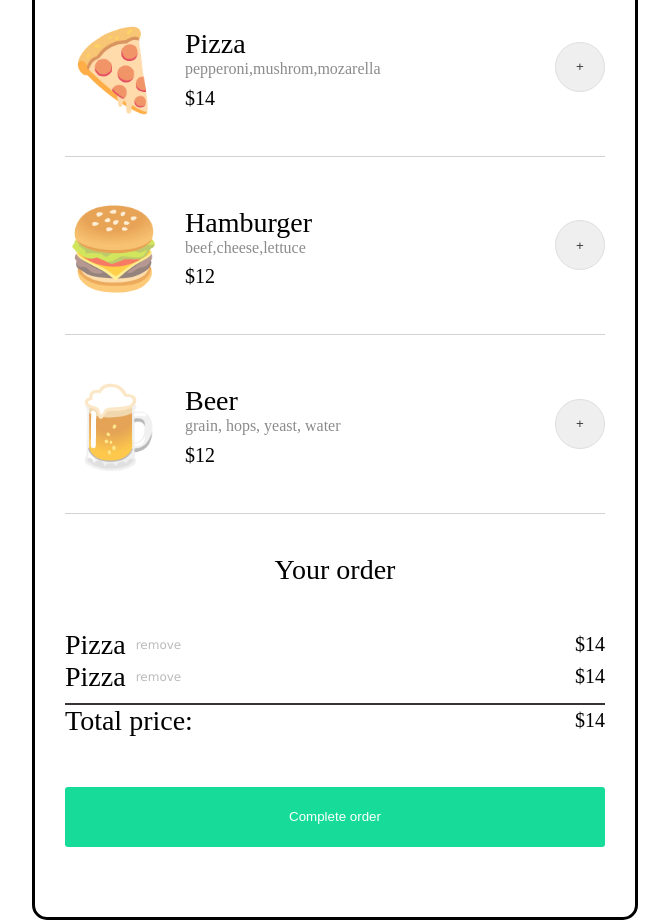
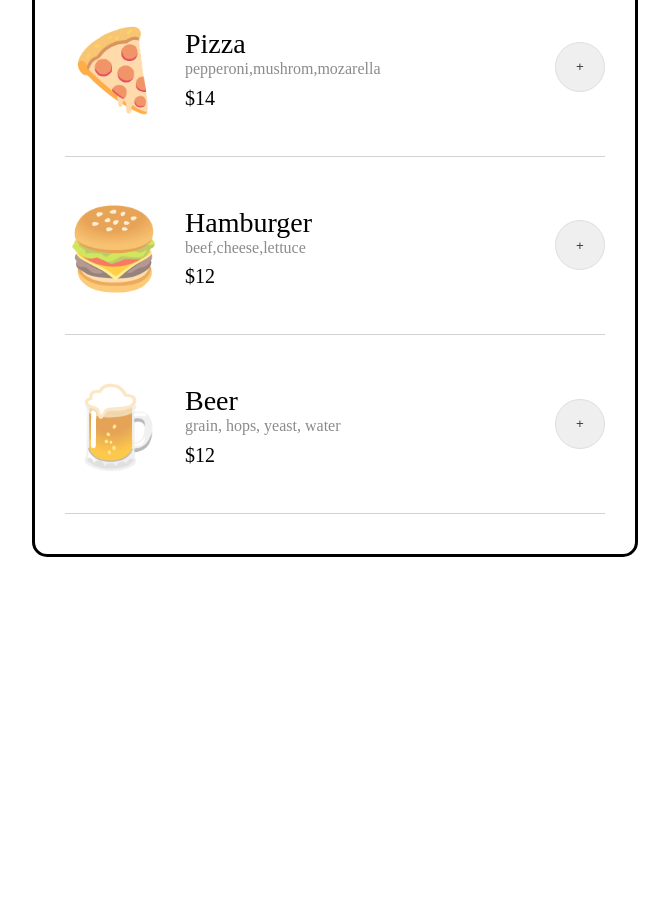
Before and after one commit to Southboy12/Restaurant-Ordering-App, a website built with Vite: page index.html in a window 1280 px wide. Shown: the part 197-1117 px from the top of the page, without its empty margins (305-974 px from the left). After the commit the page ends 800 px from the top, so only its background shows below. Built offline with nearby package versions, Linux system fonts and the light colour scheme; a web font is replaced by a local one.

Commit message:
Moved order section to javascript

```diff
--- a/index.html
+++ b/index.html
@@ -15,25 +15,7 @@
                 </div>
             </header>
             <section class="margin-container menus" id="menus"></section>
-            <section class="pre-checkout" id="pre-checkout">
-                <h3 class="checkout-title">Your order</h3>
-                <div class="order-item margin-container" id="order-item">
-                    <h3 class="order-title">Pizza</h3>
-                    <button class="remove-btn">remove</button>
-                    <p class="price">$14</p>
-                </div>
-                <div class="order-item margin-container" id="order-item">
-                    <h3 class="order-title">Pizza</h3>
-                    <button class="remove-btn">remove</button>
-                    <p class="price">$14</p>
-                </div>
-                <div class="divider margin-container"></div>
-                <div class="total-section order-item margin-container">
-                    <h3 class="total order-title">Total price:</h3>
-                    <p class="price">$14</p>
-                </div>
-                <button class="purchase-btn" id="purchase-btn">Complete order</button>
-            </section>
+            <section class="pre-checkout" id="pre-checkout"></section>
         </main>
 	<script src="index.js" type="module"></script>
     </body>
```
